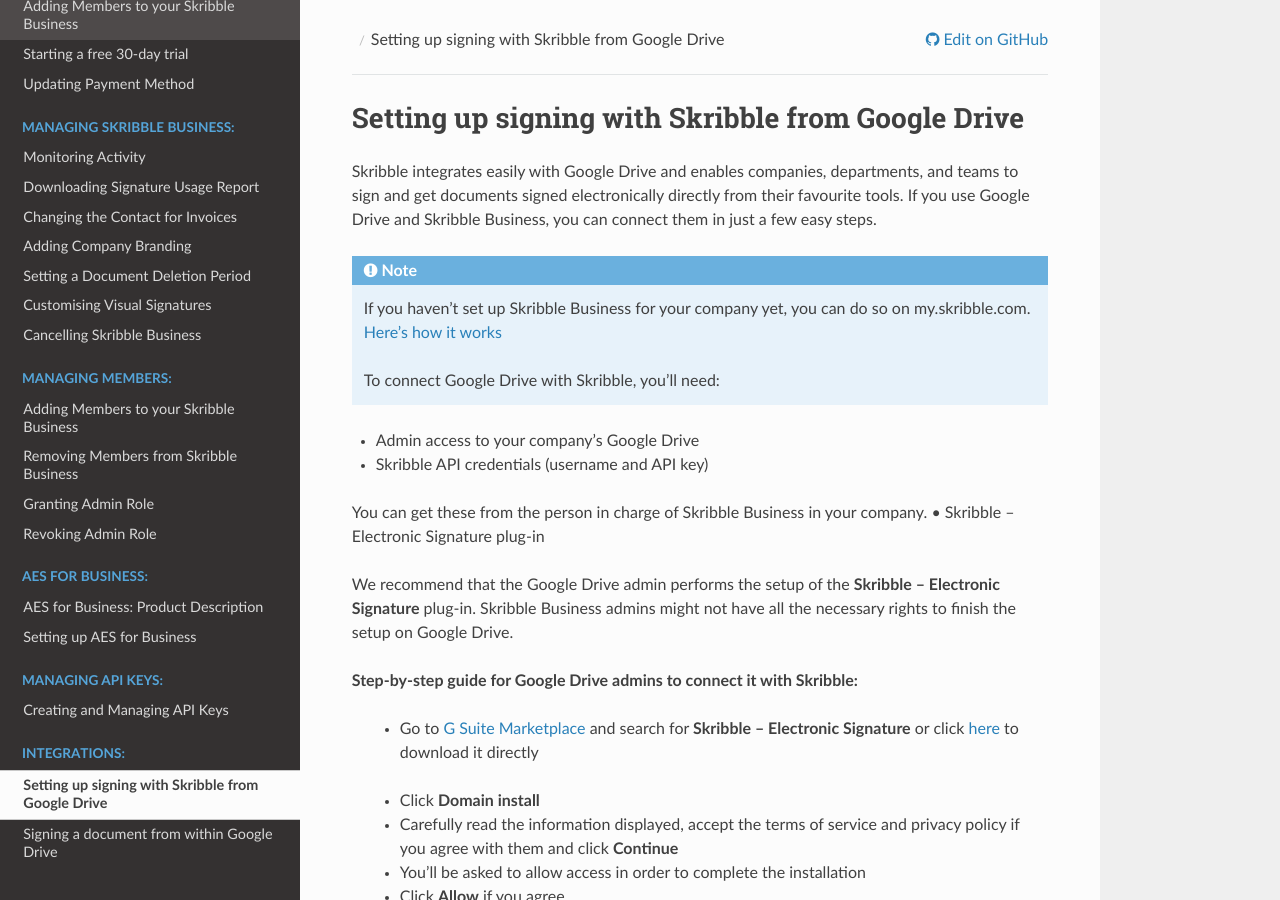
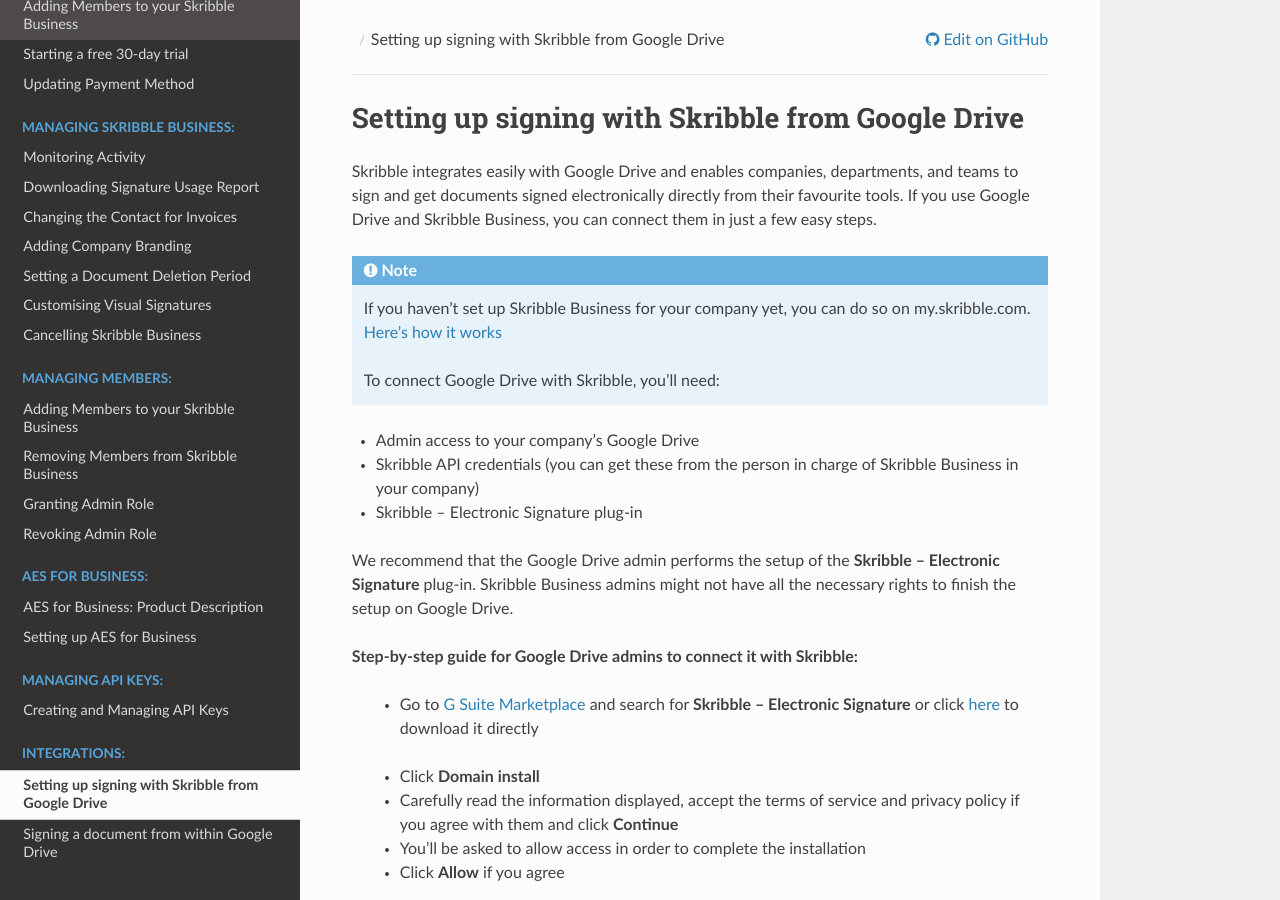
Before and after one commit to matthieu-bt/business-guide, a Sphinx documentation site: the page built from source/integrations/google.rst, in a window 1280 px wide and 900 px high. Built offline with Sphinx 7.4.7 and the Read the Docs theme 2.0.0, drawn with Linux system fonts in a browser that asks for light colours.

Commit message:
Bullet point error

```diff
--- a/source/integrations/google.rst
+++ b/source/integrations/google.rst
@@ -14,8 +14,7 @@
   To connect Google Drive with Skribble, you’ll need:
 
 •	Admin access to your company’s Google Drive
-•	Skribble API credentials (username and API key)
-You can get these from the person in charge of Skribble Business in your company.
+•	Skribble API credentials (you can get these from the person in charge of Skribble Business in your company)
 •	Skribble – Electronic Signature plug-in
 
 We recommend that the Google Drive admin performs the setup of the **Skribble – Electronic Signature** plug-in. Skribble Business admins might not have all the necessary rights to finish the setup on Google Drive.
```
